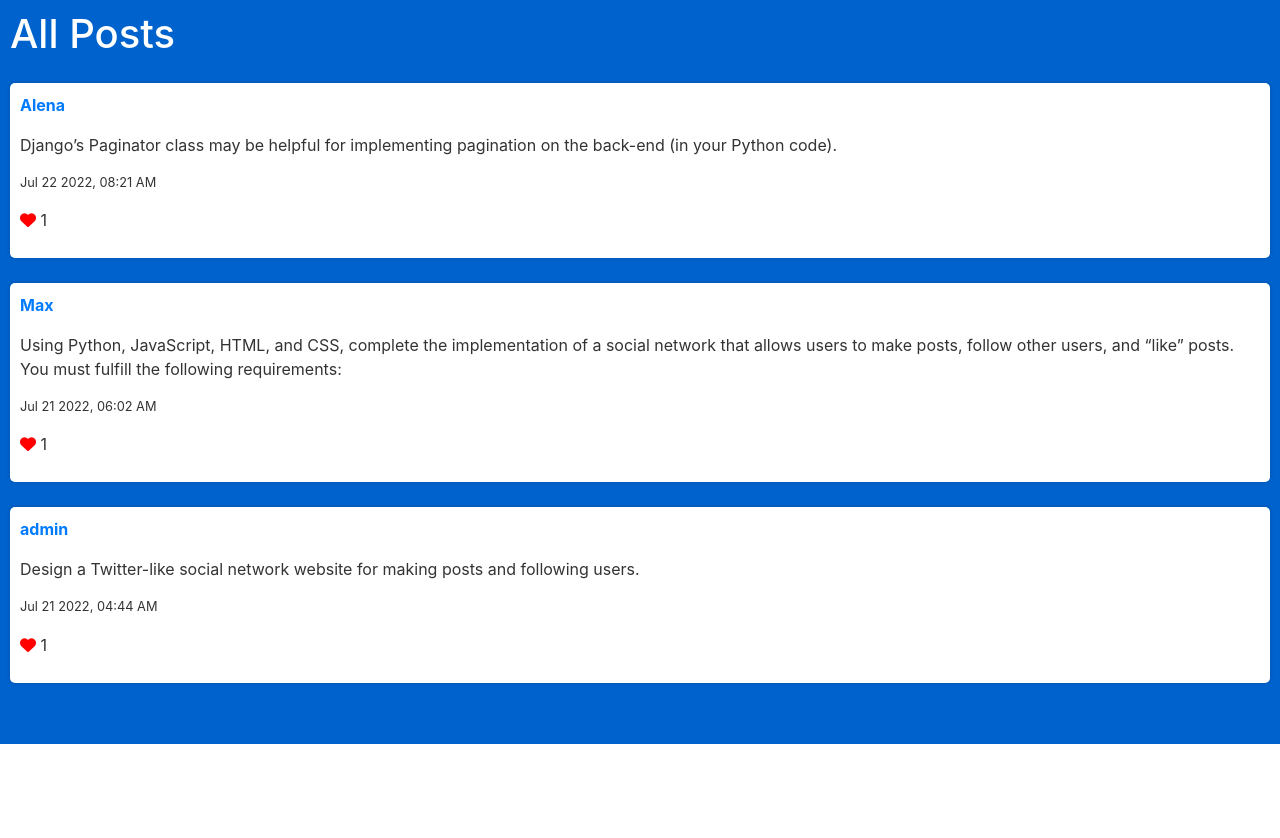
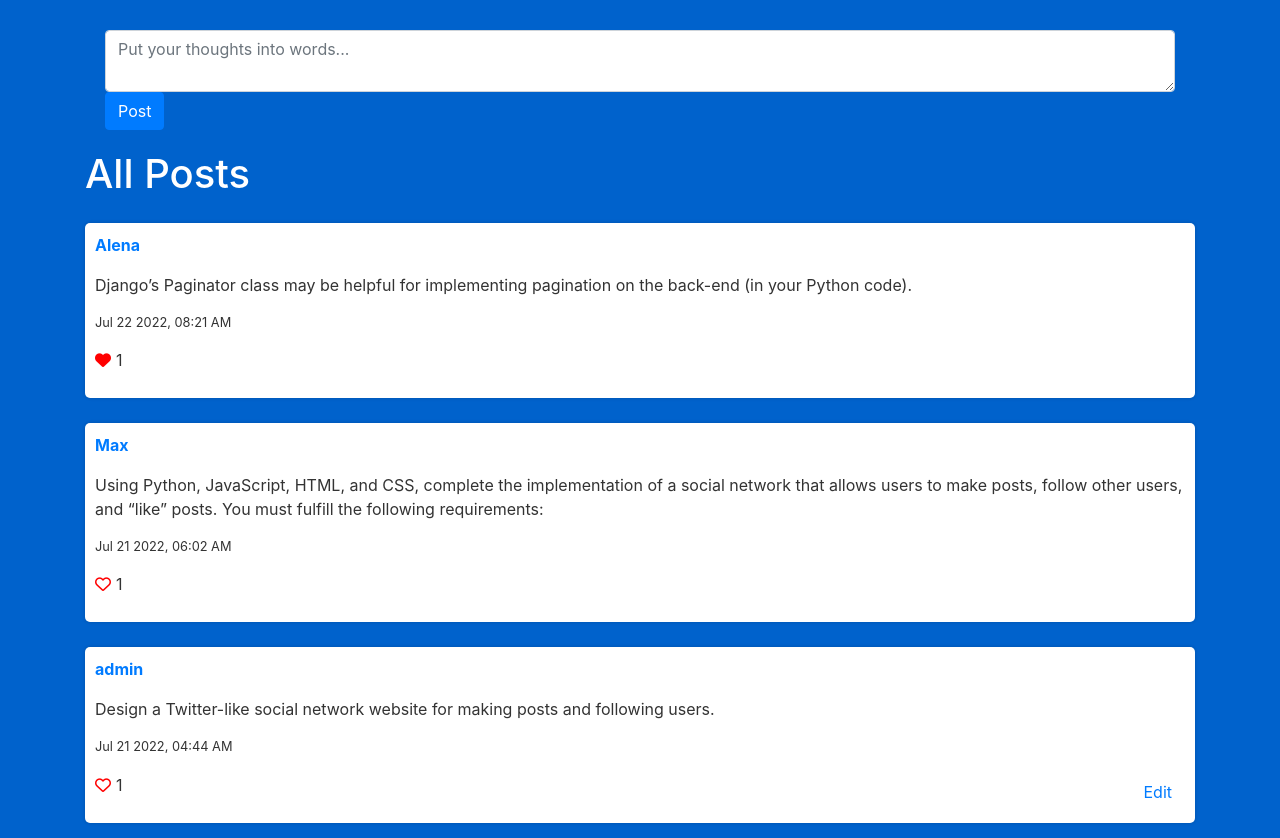
Before and after one commit to maximbrykin/CS50-Python-JavaScript, a Django app: page / in a window 1280 px wide. Shown: the part 56-894 px from the top of the page. Before the commit the page ends 800 px from the top, so only its background shows below. Run offline with Django 3.2, Linux system fonts and the light colour scheme; a user stored in the database is signed in; data comes from the database, SQL or seed files in the repository; both versions use the stored data as it was after the commit; some libraries are stand-ins or nearby versions.

Commit message:
Creating buttons

```diff
--- a/network/network/static/network/network.js
+++ b/network/network/static/network/network.js
@@ -2,8 +2,6 @@ document.addEventListener('DOMContentLoaded', function() {
     //window.history.pushState('Network','Network','http://127.0.0.1:8000/')
 
     document.querySelector('#user-info').style.display = 'none';
-    document.querySelector('#new-post').style.display = 'none';
-    document.querySelector('#all-posts').style.display = 'block';
 
     all_posts();
     //profile(1);
@@ -21,15 +19,14 @@ document.addEventListener('DOMContentLoaded', function() {
 });
 
 
-
 function profile(user_id){
 
     // Show profile div and hide other divs
     document.querySelector('#user-info').style.display = 'block';
-    document.querySelector('#new-post').style.display = 'none';
-    document.querySelector('#all-posts').style.display = 'none';
+
     // Clear profile div
     document.querySelector('#user-info').innerHTML = ``;
+    document.querySelector('#posts').innerHTML = ``;
     // Create profile structure
     const usernamediv = document.createElement('div');
     usernamediv.id = 'username';
@@ -72,7 +69,7 @@ function show_user_info(user_id){
         const follow = document.createElement('button')
         follow.id = 'follow_button'
         follow.className = 'btn btn-light'
-        if (userdata.can_follow) {
+        if (userdata.can_be_followed) {
             follow.style.display = 'unset';
             if (userdata.is_following) {
                 follow.innerHTML = 'Unfollow';
@@ -83,8 +80,8 @@ function show_user_info(user_id){
             follow.style.display = 'none';
         }
         document.querySelector('#username').append(follow);
-        document.querySelector('#follow_button').addEventListener("click", () => follow_unfollow(userdata.user_id));
-        // Display Your posts
+        document.querySelector('#follow_button').addEventListener("click", () => follow_unfollow(user_id));
+        // Display User's posts title
         const yourposts = document.createElement('h3')
         yourposts.innerHTML = '<br>' + userdata.username + '`s posts:'
         document.querySelector('#username').append(yourposts);
@@ -101,19 +98,16 @@ function show_user_posts(user_id){
 
 function all_posts(){
     document.querySelector('#user-info').style.display = 'none';
-    document.querySelector('#new-post').style.display = 'none';
-    document.querySelector('#all-posts').style.display = 'block';
 
-    document.querySelector('#all-posts').innerHTML = ``;
-    document.querySelector('#user-info').innerHTML = ``;
+    document.querySelector('#posts').innerHTML = ``;
 
     const h1 = document.createElement('h1')
     h1.innerHTML = 'All Posts'
-    document.querySelector('#all-posts').append(h1);
+    document.querySelector('#posts').append(h1);
 
     const allpostsdiv = document.createElement('div')
     allpostsdiv.id = 'user-posts'
-    document.querySelector('#all-posts').append(allpostsdiv);
+    document.querySelector('#posts').append(allpostsdiv);
 
     show_all_posts();
 }
@@ -127,20 +121,19 @@ function show_all_posts(){
 
 
 function following_posts(){
-    document.querySelector('#user-info').style.display = 'none';
-    document.querySelector('#new-post').style.display = 'none';
-    document.querySelector('#all-posts').style.display = 'block';
+    document.querySelector('#posts').style.display = 'block';
 
-    document.querySelector('#all-posts').innerHTML = ``;
+    document.querySelector('#posts').innerHTML = ``;
     document.querySelector('#user-info').innerHTML = ``;
+
 
     const h1 = document.createElement('h1')
     h1.innerHTML = 'People you follow wrote:'
-    document.querySelector('#all-posts').append(h1);
+    document.querySelector('#posts').append(h1);
 
     const followingposts = document.createElement('div')
     followingposts.id = 'user-posts'
-    document.querySelector('#all-posts').append(followingposts);
+    document.querySelector('#posts').append(followingposts);
 
     show_following_posts();
 }
@@ -155,20 +148,184 @@ function show_following_posts(){
 
 function show_posts(posts){
     //console.log(posts)
-
     // Display posts
     posts.forEach(userpost => {
-        const likes = userpost.likes;
+
         const post = document.createElement('div')
         post.id = `post_${userpost.id}`
         post.className = 'single-post'
-        post.innerHTML = '<p><strong><a href="#" onclick="profile('+ userpost.author_id + ')">' + userpost.author + '</a></strong></p> <p>' + userpost.content + '</p> <p class="small">' + userpost.date + '</p>' + '<p><a href="#"><i class="fa-heart fa-solid"></i></a> ' + likes + '</p>';
+        // Username row
+        const username = document.createElement('div')
+        username.id = `user`;
+        username.innerHTML = '<p><strong><a href="#" onclick="profile('+ userpost.author_id + ')">' + userpost.author + '</a></strong></p>'
+        post.append(username);
+        // Content row
+        const content = document.createElement('div')
+        content.id = `content_${userpost.id}`;
+        content.innerHTML = '<p>' + userpost.content + '</p>'
+        post.append(content);
+        // Date row
+        const date = document.createElement('div')
+        date.id = `date_${userpost.id}`;
+        date.innerHTML = '<p class="small">' + userpost.date + '</p>';
+        post.append(date);
+        // Edit button
+        if (userpost.can_edit) {
+            const edit_btn = document.createElement('button');
+            edit_btn.className ="btn btn-link edit_btn";
+            edit_btn.innerHTML = "Edit";
+            edit_btn.id = `edit_btn_${userpost.id}`
+            edit_btn.addEventListener('click', () => edit_post(userpost));
+            post.append(edit_btn);
+        }
+        // Like row
+        const likes_row = document.createElement('div')
+        likes_row.id = `likes_${userpost.id}`;
+        // Like icon
+        const like_icon = document.createElement('i');
+        like_icon.id = `like_icon_${userpost.id}`;
+        let icon_bg;
+        if (userpost.liked_by){
+            icon_bg = 'fa-solid';
+        } else {
+            icon_bg = 'fa-regular';
+        }
+        like_icon.className = `like-icon fa-heart ${icon_bg}`;
+        if (document.getElementById('profile')) {
+            like_icon.addEventListener('click', () => set_like(userpost));
+        } else {
+            like_icon.addEventListener('click', () => go_login());
+        }
+        // Likes number
+        const likes = userpost.likes;
+        const like_num = document.createElement('p');
+        like_num.id = `like_num_${userpost.id}`;
+        like_num.className = 'like-num';
+        like_num.innerHTML = likes;
+        // Combine Divs for a like row
+        likes_row.append(like_icon);
+        likes_row.append(like_num);
+        post.append(likes_row);
+
         document.querySelector('#user-posts').append(post);
     });
 }
 
 
+function edit_post(post){
+    const content = document.getElementById(`content_${post.id}`);
+    const likes = document.getElementById(`likes_${post.id}`);
+    const date = document.getElementById(`date_${post.id}`);
+    const edit_btn = document.getElementById(`edit_btn_${post.id}`);
+    const post_body = content.parentNode;
+
+
+    // Edit buttons
+    const edit_btns = document.createElement('div');
+    //Save button
+    const save_button = document.createElement('button');
+    save_button.className = "btn btn-success";
+    save_button.type = "button";
+    save_button.innerHTML = "Save";
+    save_button.addEventListener('click', () => {
+        const new_content = document.getElementById(`new_content_${post.id}`).value;
+        /*body = JSON.stringify({
+            post_id: post.id,
+            new_content: new_content});
+        console.log(body);*/
+        fetch(`/save_post`, {
+            method: 'PUT',
+            headers: {
+                'X-CSRFToken': getCookie("csrftoken")
+            },
+            body: body = JSON.stringify({
+                post_id: post.id,
+                new_content: new_content,
+            })
+        })
+        .then(response => response.json())
+        .then(response => {
+            if (response.result) {
+                content.innerHTML = new_content;
+            } else {
+                alert("Cannot edit this post.");
+            }
+            edit_btns.remove();
+            content_editable.remove();
+            post_body.append(content);
+            post_body.append(date);
+            post_body.append(edit_btn);
+            post_body.append(likes);
+        });
+    });
+
+    const content_editable = document.createElement('input');
+    content_editable.id = `new_content_${post.id}`;
+    content_editable.type = "textarea";
+    content_editable.className = "form-control";
+    content_editable.value = content.innerHTML;
+
+    document.getElementById(`content_${post.id}`).remove();
+    document.getElementById(`date_${post.id}`).remove();
+    document.getElementById(`edit_btn_${post.id}`).remove();
+    document.getElementById(`likes_${post.id}`).remove();
+
+
+    edit_btns.append(content_editable);
+    edit_btns.append(save_button);
+
+    // Cancel button
+    const cancel_btn = document.createElement('button');
+    cancel_btn.type = "button";
+    cancel_btn.className = "btn btn-danger";
+    cancel_btn.innerHTML = "Cancel";
+    cancel_btn.addEventListener('click', () => {
+        edit_btns.remove();
+        content_editable.remove();
+        post_body.append(content);
+        post_body.append(date);
+        post_body.append(edit_btn);
+        post_body.append(likes);
+    });
+    edit_btns.append(cancel_btn);
+    post_body.appendChild(edit_btns);
+}
+
+function set_like(post){
+    fetch(`/post/${post.id}/set_like`)
+    .then(response => response.json())
+    .then(response => {
+        if (response.liked) {
+            document.getElementById(`like_icon_${post.id}`).className = 'like-icon fa-heart fa-solid';
+        } else {
+            document.getElementById(`like_icon_${post.id}`).className = 'like-icon fa-heart fa-regular';
+        }
+        document.getElementById(`like_num_${post.id}`).innerHTML = response.new_like_num;
+    })
+}
+
 // Follow or unfollow
 function follow_unfollow(user_id){
-    profile(1);
+    fetch(`/profile/${user_id}/follow`)
+    .then(response => response.json())
+    .then(response => {
+        if (response.following) {
+            document.getElementById('follow_button').innerHTML = 'Unfollow';
+        } else {
+            document.getElementById('follow_button').innerHTML = 'Follow';
+        }
+        document.getElementById('followed').innerHTML = 'Followed by: ' + response.new_followers_num;
+    })
 }
+
+
+function go_login(){
+    window.location = '/login';
+}
+
+
+function getCookie(name){
+    const value = `; ${document.cookie}`;
+    const parts = value.split(`; ${name}=`);
+    if (parts.length === 2) return parts.pop().split(';').shift();
+}
--- a/network/network/static/network/styles.css
+++ b/network/network/static/network/styles.css
@@ -34,3 +34,28 @@ div.body {
 #mood {
     margin-bottom: 10px;
 }
+
+.like-num {
+    display: inline-block;
+    padding-left: 5px;
+}
+
+.like-icon {
+    cursor: pointer;
+}
+
+#followers, #followed {
+    font-weight: bold;
+}
+
+#follow_button {
+    margin-top: 10px;
+}
+
+#new_post {
+    margin: 20px;
+}
+
+.edit_btn {
+    float: right;
+}
--- a/network/network/templates/network/index.html
+++ b/network/network/templates/network/index.html
@@ -1,14 +1,40 @@
 {% extends "network/layout.html" %}
 
 {% block body %}
-{{ vari }}
+
+<div class="container">
+
+<div id="new_post" >
+    <form action="{% url 'save_post' %}" method="post">
+        {% csrf_token %}
+        <div>
+        <textarea class="form-control" type="textarea" name="new_content" placeholder="Put your thoughts into words..."></textarea>
+        <input class="btn btn-primary" type=submit value="Post">
+        </div>
+    </form>
+</div>
+
 <div id="user-info">
 </div>
 
-<div id="new-post">
+<div id="posts">
+
+<nav aria-label="Page navigation example">
+    <ul class="pagination justify-content-center">
+        <li class="page-item disabled">
+        <a class="page-link" href="#" tabindex="-1" aria-disabled="true">Previous</a>
+        </li>
+        <li class="page-item"><a class="page-link" href="#">1</a></li>
+        <li class="page-item"><a class="page-link" href="#">2</a></li>
+        <li class="page-item"><a class="page-link" href="#">3</a></li>
+        <li class="page-item">
+        <a class="page-link" href="#">Next</a>
+        </li>
+    </ul>
+</nav>
+
 </div>
 
-<div id="all-posts">
 </div>
 
 {% endblock %}
--- a/network/network/urls.py
+++ b/network/network/urls.py
@@ -9,7 +9,10 @@ urlpatterns = [
     path("logout", views.logout_view, name="logout"),
     path("register", views.register, name="register"),
     path("posts/<int:user_id>", views.userposts, name="userposts"),
+    path("post/<int:post_id>/set_like", views.set_like, name="set_like"),
     path("allposts", views.allposts, name="allposts"),
+    path("save_post", views.save_post, name="save_post"),
     path("profile/<int:user_id>", views.profile, name="profile"),
+    path("profile/<int:user_id>/follow", views.follow, name="follow"),
     path("following_posts", views.following_posts, name="following_posts")
 ]
--- a/network/network/views.py
+++ b/network/network/views.py
@@ -6,6 +6,7 @@ from django.urls import reverse
 from django.http import JsonResponse
 from django.contrib.auth.decorators import login_required
 from django.core.paginator import Paginator
+import json
 
 from .models import User, Post, Follower
 
@@ -77,15 +78,90 @@ def profile (request, user_id):
     return JsonResponse(profile.serialize(request.user), status=200)
 
 
-@login_required(login_url='/login')
+def allposts (request):
+    alltheposts = Post.objects.order_by('-date').all()
+    return JsonResponse([post.serialize(request.user) for post in alltheposts], safe=False)
+
+
+@login_required
 def following_posts (request):
     following_users = request.user.followed.all()
     following_posts = Post.objects.filter(author__in=following_users).order_by('-date').all()
     return JsonResponse([post.serialize(request.user) for post in following_posts], safe=False)
-    '''return render (request, "network/index.html", {
-                "vari": following_users
-            })'''
 
-def allposts (request):
-    alltheposts = Post.objects.order_by('-date').all()
-    return JsonResponse([post.serialize(request.user) for post in alltheposts], safe=False)
+
+@login_required
+def follow (request, user_id):
+    user = Follower.objects.get(id=user_id)
+    if user in request.user.followed.all():
+        new_follow_status = False
+        user.follow.remove(request.user)
+    else:
+        new_follow_status = True
+        user.follow.add(request.user)
+    user.save()
+    return JsonResponse({
+        "following": new_follow_status,
+        "new_followers_num": user.follow.count()
+        },
+        status=200)
+
+
+@login_required
+def set_like (request, post_id):
+    user = Follower.objects.filter(user=request.user).first()
+    post = Post.objects.get(id=post_id)
+    if post in user.likes.all():
+        new_like_status = False
+        post.liked.remove(user)
+    else:
+        new_like_status = True
+        post.liked.add(user)
+    post.save()
+    return JsonResponse({
+        "liked": new_like_status,
+        "new_like_num": post.liked.count()
+        },
+        status=200)
+
+
+def pagination(request, posts):
+    posts_list = posts.order_by("-date").all()
+    paginator = Paginator(posts_list, 1) # Show 1 post per page.
+
+    #page_number = request.GET.get('page')
+    page_number = request.GET['page']
+    page_obj = paginator.get_page(page_number)
+    return JsonResponse({
+        "posts_list": [post.serialize(request.user) for post in page_obj],
+        "page_nums": paginator.num_pages
+    },
+    safe = False)
+
+
+@login_required
+def save_post(request):
+
+    if request.method == "POST":
+        form = Post(content=request. POST['new_content'])
+        form.author = Follower.objects.get(user=request.user)
+        form.save()
+    elif request.method == "PUT":
+        data = json.loads(request.body)
+        id = int(data["id"])
+        new_content = data["new_content"]
+        post = Post.objects.filter(id=id).first()
+        if post.author.user != request.user:
+            return HttpResponse(status=401)
+        post.content = new_content
+        post.save()
+        return JsonResponse({
+            "result": True
+        },
+        status=200)
+    else:
+        return JsonResponse({
+            "error": f"You cannot modify this post.",
+        },
+        status = 400)
+    return index(request)
```
Also changed, not shown: network/network/models.py (+6 -5 lines), network/db.sqlite3.
